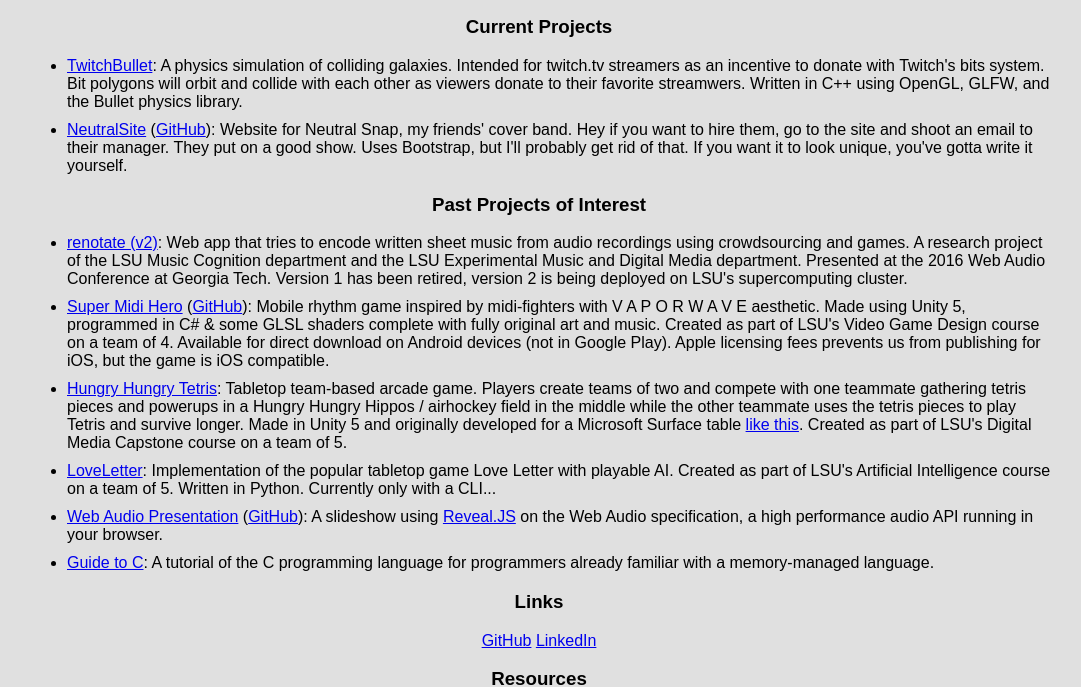
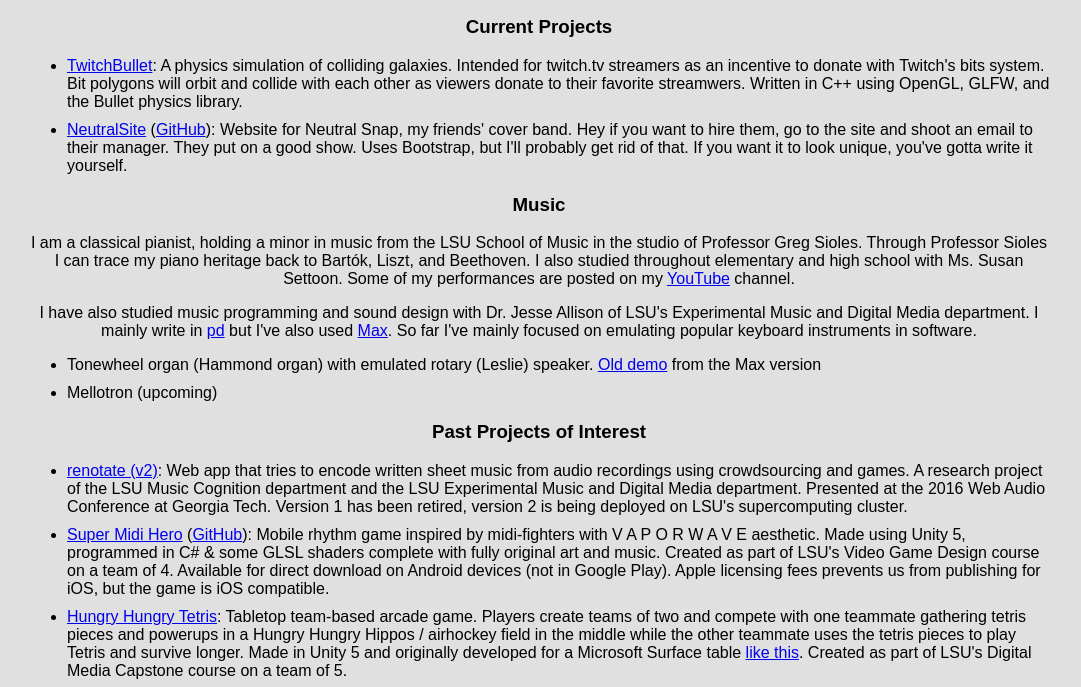
Before and after one commit to matthewjwolff/matthewjwolff.github.io, a plain HTML site: page index.html in a window 1280 px wide. Shown: the part 97-784 px from the top of the page, without its empty margins (101-1182 px from the left). Drawn offline with Linux system fonts and the light colour scheme.

Commit message:
added music

```diff
--- a/index.html
+++ b/index.html
@@ -10,6 +10,14 @@
         <ul>
             <li><a href="https://github.com/matthewjwolff/TwitchBullet" >TwitchBullet</a>: A physics simulation of colliding galaxies. Intended for twitch.tv streamers as an incentive to donate with Twitch's bits system. Bit polygons will orbit and collide with each other as viewers donate to their favorite streamwers. Written in C++ using OpenGL, GLFW, and the Bullet physics library.</li>
             <li><a href="http://neutralsnap.com" >NeutralSite</a> (<a href="https://github.com/matthewjwolff/NeutralSite">GitHub</a>): Website for Neutral Snap, my friends' cover band. Hey if you want to hire them, go to the site and shoot an email to their manager. They put on a good show. Uses Bootstrap, but I'll probably get rid of that. If you want it to look unique, you've gotta write it yourself.</li>
+        </ul>
+
+        <h3>Music</h3>
+        <p>I am a classical pianist, holding a minor in music from the LSU School of Music in the studio of Professor Greg Sioles. Through Professor Sioles I can trace my piano heritage back to Bartók, Liszt, and Beethoven. I also studied throughout elementary and high school with Ms. Susan Settoon. Some of my performances are posted on my <a href="https://www.youtube.com/channel/UCFJGOIU8xob1WFpFamt3Bng" >YouTube</a> channel.</p>
+        <p>I have also studied music programming and sound design with Dr. Jesse Allison of LSU's Experimental Music and Digital Media department. I mainly write in <a href="https://puredata.info" >pd</a> but I've also used <a href="https://cycling74.com/products/max/" >Max</a>. So far I've mainly focused on emulating popular keyboard instruments in software. </p>
+        <ul>
+            <li>Tonewheel organ (Hammond organ) with emulated rotary (Leslie) speaker. <a href="https://soundcloud.com/rabidwolff55/athletic-theme-yoshis-island">Old demo</a> from the Max version</li>
+            <li>Mellotron (upcoming)</li>
         </ul>
 
         <h3>Past Projects of Interest</h3>
```
